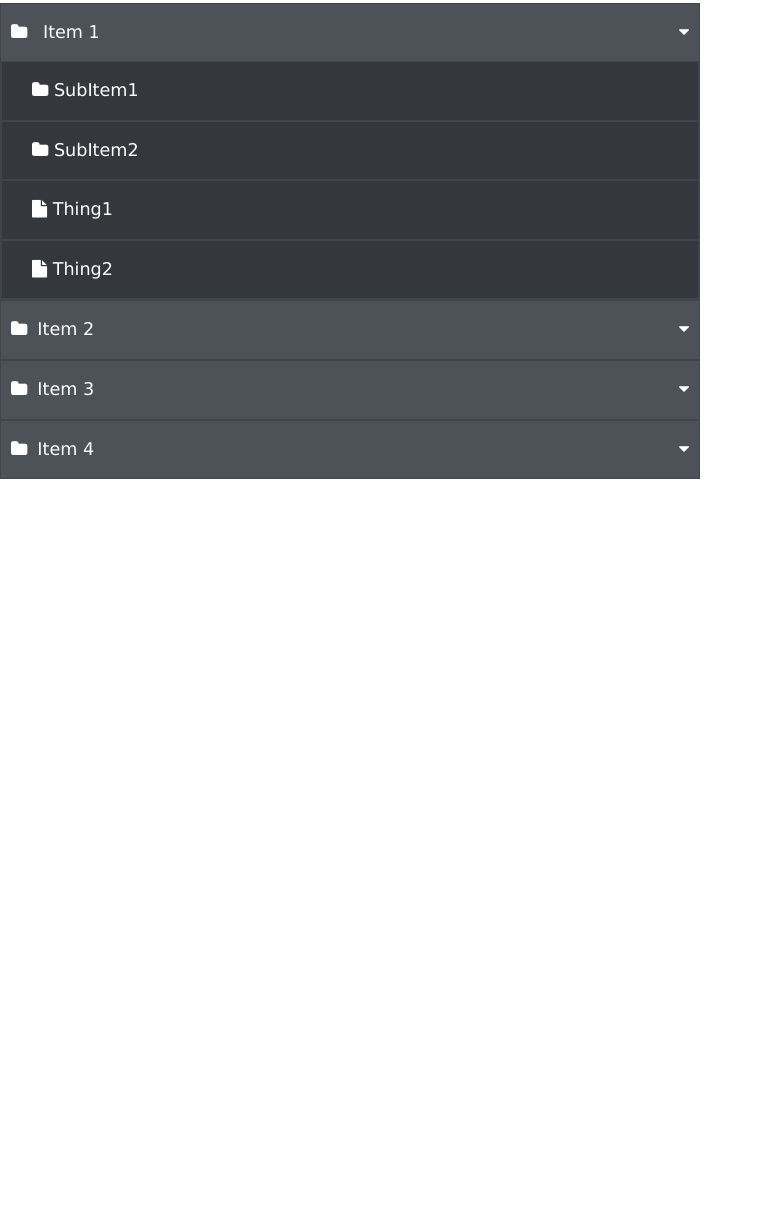
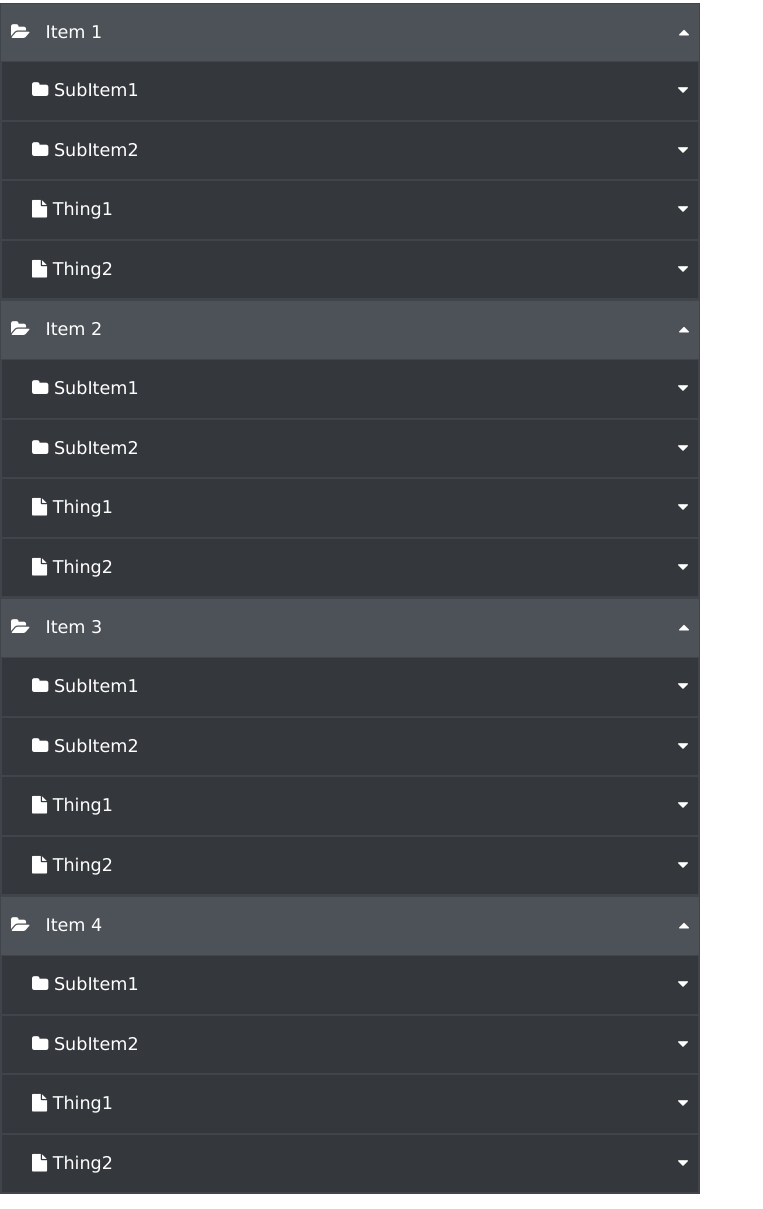
Before and after one commit to christianbegines/arquitectura-Sass-Css-Basica, a website: page public_html/index.html in a window 1280 px wide. Shown: the part 987-2196 px from the top of the page, without its empty margins (0-763 px from the left). Before the commit the page ends 1481 px from the top, so only its background shows below. Drawn offline with Linux system fonts and the light colour scheme.

Commit message:
Despliega el menu perfectamente, falta escalarlo

```diff
--- a/public_html/index.html
+++ b/public_html/index.html
@@ -104,18 +104,42 @@ and open the template in the editor.
 
             <div class="vertical-menu">
                 <ul class="vertical-menu__item-container-0">
-                    <li  class=" vertical-menu__item-0 vertical-menu__item-0--close" onclick="">
-                        <a href="#" class="vertical-menu__link-0">Item 1 </a><span class="vertical-menu-titulo--icono"></span>
-                        <ul class="vertical-menu__item-container-1">
-                            <li class="vertical-menu__item-1 vertical-menu__item-1--close">  SubItem1</li>
-                            <li class="vertical-menu__item-1 vertical-menu__item-1--close">  SubItem2</li>
-                            <li class="vertical-menu__item-1 vertical-menu__item-1--doc">  Thing1</li>
-                            <li class="vertical-menu__item-1 vertical-menu__item-1--doc">  Thing2</li>
+                    <li  class=" vertical-menu__item-0 vertical-menu__item-0--open" onclick="addMenu('lista1',1)">
+                        <a href="#" class="vertical-menu__link-0">Item 1 </a><span class="vertical-menu-container--icono_open " id="1"></span>
+                        <ul class="vertical-menu__item-container-1 visible" id="lista1">
+                            <li class="vertical-menu__item-1 vertical-menu__item-1--close">  SubItem1 <span class="vertical-menu-item--icono_open"></span></li>
+                            <li class="vertical-menu__item-1 vertical-menu__item-1--close">  SubItem2 <span class="vertical-menu-item--icono_open"></span></li>
+                            <li class="vertical-menu__item-1 vertical-menu__item-1--doc">  Thing1 <span class="vertical-menu-item--icono_open"></span></li>
+                            <li class="vertical-menu__item-1 vertical-menu__item-1--doc">  Thing2 <span class="vertical-menu-item--icono_open"></span></li>
                         </ul>
                     </li>
-                    <li class="vertical-menu__item-0 vertical-menu__item-0--close"><a href="#" class="vertical-menu__link-0">Item 2</a>  <span class="vertical-menu-titulo--icono"></span> </li>
-                    <li class="vertical-menu__item-0 vertical-menu__item-0--close"><a href="#" class="vertical-menu__link-0">Item 3</a> <span class="vertical-menu-titulo--icono"></span> </li>
-                    <li class="vertical-menu__item-0 vertical-menu__item-0--close"><a href="#" class="vertical-menu__link-0">Item 4</a> <span class="vertical-menu-titulo--icono"></span> </li>
+                    <li class="vertical-menu__item-0 vertical-menu__item-0--open" onclick="addMenu('lista2',2)">
+                        <a href="#" class="vertical-menu__link-0">Item 2</a>  <span class="vertical-menu-container--icono_open " id="2"></span>
+                        <ul class="vertical-menu__item-container-1 visible" id="lista2">
+                            <li class="vertical-menu__item-1 vertical-menu__item-1--close">  SubItem1 <span class="vertical-menu-item--icono_open"></span></li>
+                            <li class="vertical-menu__item-1 vertical-menu__item-1--close">  SubItem2 <span class="vertical-menu-item--icono_open"></span></li>
+                            <li class="vertical-menu__item-1 vertical-menu__item-1--doc">  Thing1 <span class="vertical-menu-item--icono_open"></span></li>
+                            <li class="vertical-menu__item-1 vertical-menu__item-1--doc">  Thing2 <span class="vertical-menu-item--icono_open"></span></li>
+                        </ul>
+                    </li>
+                    <li class="vertical-menu__item-0 vertical-menu__item-0--open" onclick="addMenu('lista3',3)">
+                        <a href="#" class="vertical-menu__link-0">Item 3</a> <span class="vertical-menu-container--icono_open " id="3"></span>
+                        <ul class="vertical-menu__item-container-1 visible" id="lista3">
+                            <li class="vertical-menu__item-1 vertical-menu__item-1--close">  SubItem1 <span class="vertical-menu-item--icono_open"></span></li>
+                            <li class="vertical-menu__item-1 vertical-menu__item-1--close">  SubItem2 <span class="vertical-menu-item--icono_open"></span></li>
+                            <li class="vertical-menu__item-1 vertical-menu__item-1--doc">  Thing1 <span class="vertical-menu-item--icono_open"></span></li>
+                            <li class="vertical-menu__item-1 vertical-menu__item-1--doc">  Thing2 <span class="vertical-menu-item--icono_open"></span></li>
+                        </ul>
+                    </li>
+                    <li class="vertical-menu__item-0 vertical-menu__item-0--open" onclick="addMenu('lista4',3)">
+                        <a href="#" class="vertical-menu__link-0">Item 4</a> <span class="vertical-menu-container--icono_open "></span>
+                        <ul class="vertical-menu__item-container-1 visible" id="lista4">
+                            <li class="vertical-menu__item-1 vertical-menu__item-1--close">  SubItem1 <span class="vertical-menu-item--icono_open"></span></li>
+                            <li class="vertical-menu__item-1 vertical-menu__item-1--close">  SubItem2 <span class="vertical-menu-item--icono_open"></span></li>
+                            <li class="vertical-menu__item-1 vertical-menu__item-1--doc">  Thing1 <span class="vertical-menu-item--icono_open"></span></li>
+                            <li class="vertical-menu__item-1 vertical-menu__item-1--doc">  Thing2 <span class="vertical-menu-item--icono_open"></span></li>
+                        </ul>
+                    </li>
                 </ul>
             </div>
 
--- a/public_html/script.js
+++ b/public_html/script.js
@@ -1,3 +1,11 @@
-function addMenu(){
-    var liItem
+function addMenu(idLista,idItem){
+    if(document.getElementById(idLista).classList.contains("visible")){
+        document.getElementById(idLista).className="vertical-menu__item-container-1 invisible";
+        document.getElementById(idItem).className="vertical-menu-container--icono_close";
+
+    }else{
+        document.getElementById(idLista).className="vertical-menu__item-container-1 visible";
+        document.getElementById(idItem).className="vertical-menu-container--icono_open";
+
+    }
 }
--- a/public_html/style.css
+++ b/public_html/style.css
@@ -236,6 +236,13 @@
     color:white;
 
 }
+.vertical-menu__item-0--open{
+    background-color: #4D5158;
+    width:700px;
+    border:0.1px solid #41444A;
+    color:white;
+
+}
 .vertical-menu__item-0--close:before{
     content:'\f07b';
     font-family: FontAwesome;
@@ -251,7 +258,7 @@
 .vertical-menu__item-0--open:before{
     content: "\f07c";
     font-family: FontAwesome;
-
+    padding:10px;
 }
 
 .vertical-menu__item-container-1{
@@ -283,7 +290,25 @@
     font-family: FontAwesome;
 
 }
-.vertical-menu-titulo--icono:after{
+.vertical-menu-container--icono_open:after{
+    float:right;
+    content:"\f0d8";
+    font-family: FontAwesome;
+    padding-right: 10px;
+}
+.vertical-menu-container--icono_close:after{
+    float:right;
+    content:"\f0d7";
+    font-family: FontAwesome;
+    padding-right: 10px;
+}
+.vertical-menu-item--icono_open:after{
+    float:right;
+    content:"\f0d7";
+    font-family: FontAwesome;
+    padding-right: 10px;
+}
+.vertical-menu-item--icono_close:after{
     float:right;
     content:"\f0d7";
     font-family: FontAwesome;
@@ -296,3 +321,10 @@
     color:white;
 
 }
+.visible{
+    display:hidden;
+}
+
+.invisible{
+    display:none;
+}
```
